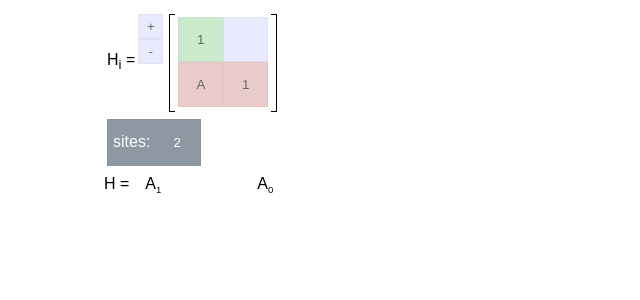
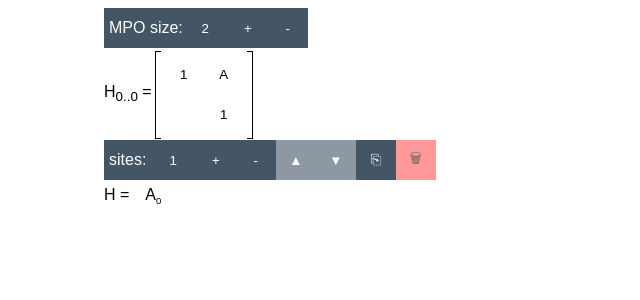
Before and after one commit to pulkin/mpo-constructor, a React (Create React App) app: page / in a window 1280 px wide. Shown: the top 300 px of the page, without its empty margins (0-640 px from the left). Built offline with nearby package versions, Linux system fonts and the light colour scheme.

Commit message:
v2 with multiple terms

```diff
--- a/src/App.js
+++ b/src/App.js
@@ -5,35 +5,7 @@ import { computeTT } from "./symmath.js";
 import { Board } from "./Cell.js";
 import NumberScroll from "./NumberScroll.js";
 
-class MainPanel extends React.Component {
-  constructor(props) {
-    super(props);
-    this.state = {
-      board: undefined,
-      len: undefined
-    };
-    this.handleUpdate = this.handleUpdate.bind(this);
-    this.handleLenUpdate = this.handleLenUpdate.bind(this);
-  }
-
-  handleUpdate(board) {
-    this.setState({ board: board });
-  }
-
-  handleLenUpdate(len) {
-    this.setState({ len: len });
-  }
-
-  render() {
-    let terms = [];
-    if (this.state.len && this.state.board)
-      terms = computeTT(this.state.board, this.state.len);
-    return (
-      <div className="main-panel">
-        <Board
-          boardSize="2"
-          handleUpdate={this.handleUpdate}
-          mTerms={[
+let default_operators = [
   "∅",
   null,
   "1",
@@ -57,16 +29,129 @@ class MainPanel extends React.Component {
   "C",
   "D",
   null
-          ]}
-        />
-        <div className="board-wrapper">
+];
+
+function resizeBoard(board, new_size) {
+  let size = board.length;
+
+  if (size < new_size) {
+    // Add more columns
+    let new_board = board.map((row) => {
+      for (let i = size; i < new_size; i++) row.splice(-1, 0, "");
+      return row;
+    });
+
+    // Add more rows
+    for (let i = size; i < new_size; i++) {
+      let lrow = Array(new_size);
+      lrow.fill("");
+      new_board.splice(-1, 0, lrow);
+    }
+
+    return new_board;
+  }
+
+  if (size > new_size) {
+    // Remove columns
+    let new_board = board.map((row) => {
+      for (let i = new_size; i < size; i++) row.splice(-2, 1);
+      return row;
+    });
+
+    // Remove rows
+    for (let i = new_size; i < size; i++) new_board.splice(-2, 1);
+
+    return new_board;
+  }
+
+  // make a copy
+  return board.map((row) => {
+    return [...row];
+  });
+}
+
+class MainPanel extends React.Component {
+  constructor(props) {
+    super(props);
+    this.state = {
+      mpo: [
+        {
+          matrix: [
+            ["1", "A"],
+            ["", "1"]
+          ],
+          copies: 1
+        }
+      ]
+    };
+    this.handleUpdate = this.handleUpdate.bind(this);
+    this.handleClone = this.handleClone.bind(this);
+    this.handleMPOSizeUpdate = this.handleMPOSizeUpdate.bind(this);
+  }
+
+  handleUpdate(ix, board, len) {
+    console.log("handleUpdate", ix);
+    let new_mpo = [...this.state.mpo];
+    new_mpo[ix] = { matrix: board, copies: len };
+    this.setState({ mpo: new_mpo });
+  }
+
+  handleClone(ix) {
+    console.log("handleClone", ix);
+    let new_mpo = [...this.state.mpo];
+    new_mpo.splice(ix, 0, {
+      copies: 1,
+      matrix: resizeBoard(new_mpo[ix].matrix)
+    });
+    this.setState({ mpo: new_mpo });
+  }
+
+  handleMPOSizeUpdate(new_size) {
+    console.log("handleMPOSizeUpdate", new_size);
+    this.setState({
+      mpo: this.state.mpo.map((el) => {
+        return {
+          copies: el.copies,
+          matrix: resizeBoard(el.matrix, new_size)
+        };
+      })
+    });
+  }
+
+  render() {
+    let terms = [];
+    if (this.state.mpo)
+      terms = computeTT(
+        [].concat(
+          ...this.state.mpo.map((el) => {
+            return Array(el.copies).fill(el.matrix);
+          })
+        )
+      );
+    let terms_count = 0;
+    return (
+      <div className="main-panel">
         <NumberScroll
           min="2"
-            max="99"
-            onChange={this.handleLenUpdate}
-            label="sites: "
+          max="20"
+          onChange={this.handleMPOSizeUpdate}
+          label="MPO size:"
         />
-        </div>
+        <div className="clear" />
+        {this.state.mpo.map((mpo, ix) => {
+          terms_count += mpo.copies;
+          return (
+            <Board
+              key={"board" + ix}
+              board={mpo.matrix}
+              site_offset={terms_count - mpo.copies}
+              site_len={mpo.copies}
+              handleUpdate={this.handleUpdate.bind(this, ix)}
+              handleClone={this.handleClone.bind(this, ix)}
+              mTerms={default_operators}
+            />
+          );
+        })}
         <div className="product">H =</div>
         <div className="product-block">
           {terms.map((value, index) => {
--- a/src/Cell.js
+++ b/src/Cell.js
@@ -1,5 +1,6 @@
 import React from "react";
 import { useDropdownMenu, useDropdownToggle, Dropdown } from "react-overlays";
+import NumberScroll from "./NumberScroll.js";
 
 function Menu({ operators, onItemChoose }) {
   const [props, { toggle }] = useDropdownMenu({
@@ -79,9 +80,7 @@ const DropdownButton = ({
 };
 
 export function Cell(props) {
-  let classNames = "cell cell-dropdown";
-  if (props.isLastRole) classNames += " cell-role-end";
-  else if (props.isFirstRole) classNames += " cell-role-start";
+  let classNames = "cell cell-dropdown cell-matrix cell-no-role";
   return (
     <DropdownButton
       className={classNames}
@@ -96,26 +95,11 @@ export class Board extends React.Component {
   constructor(props) {
     super(props);
     this.state = {
-      size: parseInt(this.props.boardSize, 10),
-      board: this.emptyVMatrix(this.props.boardSize)
+      board: this.props.board,
+      site_len: parseInt(this.props.site_len, 10)
     };
-    this.handlePlus = this.handlePlus.bind(this);
-    this.handleMinus = this.handleMinus.bind(this);
-  }
-
-  emptyVMatrix(size) {
-    let result = [];
-    for (let i = 0; i < size; i++) {
-      let r2 = [];
-      result.push(r2);
-      for (let j = 0; j < size; j++) {
-        r2.push("");
-      }
-    }
-    result[0][0] = "1";
-    result[0][size - 1] = "A";
-    result[size - 1][size - 1] = "1";
-    return result;
+    this.handleSiteLenUpdate = this.handleSiteLenUpdate.bind(this);
+    this.handleSiteOffsetUpdate = this.handleSiteOffsetUpdate.bind(this);
   }
 
   handleUpdate(i, j, val) {
@@ -124,63 +108,42 @@ export class Board extends React.Component {
     this.setState({
       board: board
     });
-    this.notifyListeners(board);
+    this.notifyListeners(board, null);
   }
 
-  notifyListeners(board) {
+  notifyListeners(board, site_len) {
     if (this.props.handleUpdate) {
-      this.props.handleUpdate(board);
+      if (board === null) board = this.state.board;
+      if (site_len === null) site_len = this.state.site_len;
+      this.props.handleUpdate(board, site_len);
     }
   }
 
-  componentDidMount() {
-    this.notifyListeners(this.state.board);
+  handleSiteLenUpdate(len) {
+    this.setState({ site_len: len });
+    this.notifyListeners(null, len);
   }
 
-  handlePlus() {
-    let size = this.state.size + 1;
-    let board = this.state.board.map((row) => {
-      row.splice(-1, 0, "");
-      return row;
-    });
-    let lrow = Array(size);
-    lrow.fill("");
-    board.splice(-1, 0, lrow);
-    this.setState({
-      size: size,
-      board: board
-    });
-    this.notifyListeners(board);
+  handleSiteOffsetUpdate(offset) {
+    this.setState({ site_offset: offset });
   }
 
-  handleMinus() {
-    let size = this.state.size - 1;
-    if (size > 0) {
-      let board = this.state.board.map((row) => {
-        row.splice(-2, 1);
-        return row;
-      });
-      board.splice(-2, 1);
-      this.setState({
-        size: size,
-        board: board
-      });
-      this.notifyListeners(board);
+  componentDidUpdate(prevProps, prevState) {
+    if (this.props.board !== prevProps.board) {
+      this.setState({ board: this.props.board });
     }
   }
 
   render() {
     let board_items = [];
-    let size = this.state.size;
-    for (let i = 0; i < size; i++) {
-      for (let j = 0; j < size; j++) {
+    for (let i = 0; i < this.state.board.length; i++) {
+      let row = this.state.board[i];
+      for (let j = 0; j < row.length; j++) {
         board_items.push(
           <Cell
-            key={"c" + (i * size + j).toString()}
-            onChange={this.handleUpdate.bind(this, j, i)}
-            value={this.state.board[j][i]}
-            isLastRole={i === size - 1}
-            isFirstRole={j === 0}
+            key={"c" + i.toString() + "/" + j.toString()}
+            onChange={this.handleUpdate.bind(this, i, j)}
+            value={row[j]}
             options={this.props.mTerms}
           />
         );
@@ -190,28 +153,45 @@ export class Board extends React.Component {
     this.boardItems = board_items;
     return (
       <div className="board-wrapper">
-        <div className="board-title">
-          <p>
-            H<sub>i</sub> =
-          </p>
+        <div className="board-wrapper-equation">
+          <div className="board-title">
+            <p>
+              H
+              <sub>
+                {this.props.site_offset}..
+                {this.props.site_offset + this.state.site_len - 1}
+              </sub>{" "}
+              =
+            </p>
+          </div>
+          <div className="board-wrapper-matrix">
+            <div className="board-lbracket" />
+            <div className="board">{board_items}</div>
+            <div className="board-rbracket" />
+          </div>
         </div>
-        <div className="board-size-controls">
-          <button className="cell cell-small" onClick={this.handlePlus} key="+">
-            +
+        <div className="board-wrapper-equation">
+          <NumberScroll
+            min="1"
+            max="99"
+            onChange={this.handleSiteLenUpdate}
+            label="sites: "
+          />
+          <button className="cell cell-special" disabled>
+            ▲
           </button>
-          <div className="clear" />
+          <button className="cell cell-special" disabled>
+            ▼
+          </button>
           <button
-            className="cell cell-small"
-            onClick={this.handleMinus}
-            key="-"
+            className="cell cell-special"
+            onClick={this.props.handleClone}
           >
-            -
+            ⎘
           </button>
-        </div>
-        <div className="board-matrix-wrapper">
-          <div className="board-lbracket" />
-          <div className="board">{board_items}</div>
-          <div className="board-rbracket" />
+          <button className="cell cell-caution" disabled>
+            🗑
+          </button>
         </div>
       </div>
     );
--- a/src/NumberScroll.js
+++ b/src/NumberScroll.js
@@ -23,6 +23,8 @@ export default class NumberScroll extends React.Component {
     };
     this.handleScroll = this.handleScroll.bind(this);
     this.handleChange = this.handleChange.bind(this);
+    this.handlePlus = this.handlePlus.bind(this);
+    this.handleMinus = this.handleMinus.bind(this);
   }
 
   maybeUpdate(new_val) {
@@ -51,6 +53,14 @@ export default class NumberScroll extends React.Component {
     this.maybeUpdate(this.state.val - Math.sign(e.deltaY));
   }
 
+  handlePlus(e) {
+    this.maybeUpdate(this.state.val + 1);
+  }
+
+  handleMinus(e) {
+    this.maybeUpdate(this.state.val - 1);
+  }
+
   handleChange(e) {
     let e_val = e.target.value;
     let new_val = filterInt(e_val);
@@ -70,9 +80,9 @@ export default class NumberScroll extends React.Component {
   }
 
   render() {
-    let classes = "cell cell-scroll cell-flex cell-special";
+    let classes = "scroll-container cell-flex cell-special";
     if (this.state.val !== this.state.visible_val)
-      classes = classes + " cell-invalid";
+      classes = classes + " scroll-container-invalid";
     return (
       <div
         className={classes}
@@ -86,6 +96,12 @@ export default class NumberScroll extends React.Component {
           onChange={this.handleChange}
           value={this.state.visible_val}
         />
+        <button className="cell" onClick={this.handlePlus}>
+          +
+        </button>
+        <button className="cell" onClick={this.handleMinus}>
+          -
+        </button>
       </div>
     );
   }
--- a/src/styles.css
+++ b/src/styles.css
@@ -28,18 +28,16 @@
   width: 5px;
 }
 
-.board-size-controls {
-  display: inline-block;
-  vertical-align: top;
-  padding: 3px;
+.board-wrapper {
+  display: flex;
+  flex-direction: column;
 }
 
-.board-wrapper {
+.board-wrapper-equation {
   display: flex;
-  padding: 3px;
 }
 
-.board-matrix-wrapper {
+.board-wrapper-matrix {
   display: flex;
   padding: 3px;
 }
@@ -50,17 +48,23 @@
   align-items: center;
 }
 
+.board-title p {
+  margin: 3;
+}
+
 .cell {
-  float: left;
-  width: 45px;
-  height: 45px;
-  line-height: 40px;
+  width: 40px;
+  height: 40px;
   text-align: center;
   cursor: pointer;
-  background: #ddf;
-  color: black;
-  border: 1px solid #0001;
-  opacity: 0.6;
+  background: transparent;
+  color: inherit;
+  border: none;
+  transition: 0.1s;
+}
+
+.cell-matrix {
+  float: left;
 }
 
 .cell-small {
@@ -70,13 +74,22 @@
   border-radius: 0px;
 }
 
-.cell:hover,
-.cell:focus-within {
-  opacity: 1;
+.cell-hsplit {
+  height: 20px;
 }
 
-.cell:active {
+.cell:hover:enabled,
+.cell:focus-within {
+  color: white;
+  background: #4c72b0;
+}
+
+.cell:active:enabled {
   border: 1px solid red;
+}
+
+.cell:disabled {
+  opacity: 0.6;
 }
 
 .operator-panel {
@@ -162,40 +175,46 @@
   color: white;
 }
 
-.cell-role-start {
-  background: #ada;
+.cell-caution {
+  background: #f55;
+  color: black;
 }
 
-.cell-role-end {
-  background: #daa;
-}
+/* ------------ */
+/* NumberScroll */
+/* ------------ */
 
-.cell-scroll,
-.cell-scroll * {
+.scroll-container,
+.scroll-container label,
+input {
   cursor: ns-resize;
 }
 
-.cell-scroll input {
+.scroll-container input {
   border: none;
   height: 100%;
   width: 45px;
   padding: 0px;
-  background-color: #0000;
+  background-color: transparent;
   color: inherit;
   text-align: center;
 }
 
-.cell-scroll input:focus {
+.scroll-container input:focus {
   outline: none;
 }
 
-.cell-scroll label {
+.scroll-container label {
   margin-left: 5px;
 }
 
-.cell-invalid input {
+.scroll-container-invalid input {
   color: red;
 }
+
+/* ------------ */
+/* ------------ */
+/* ------------ */
 
 .cell-flex {
   width: -moz-fit-content;
@@ -233,6 +252,7 @@
   border-bottom: 1px solid black;
 }
 
-.product-term sub, sup {
+.product-term sub,
+sup {
   font-size: 60%;
 }
```
Also changed, not shown: src/symmath.js (+20 -13 lines). Lines whose indentation alone changed are shown as unchanged.
